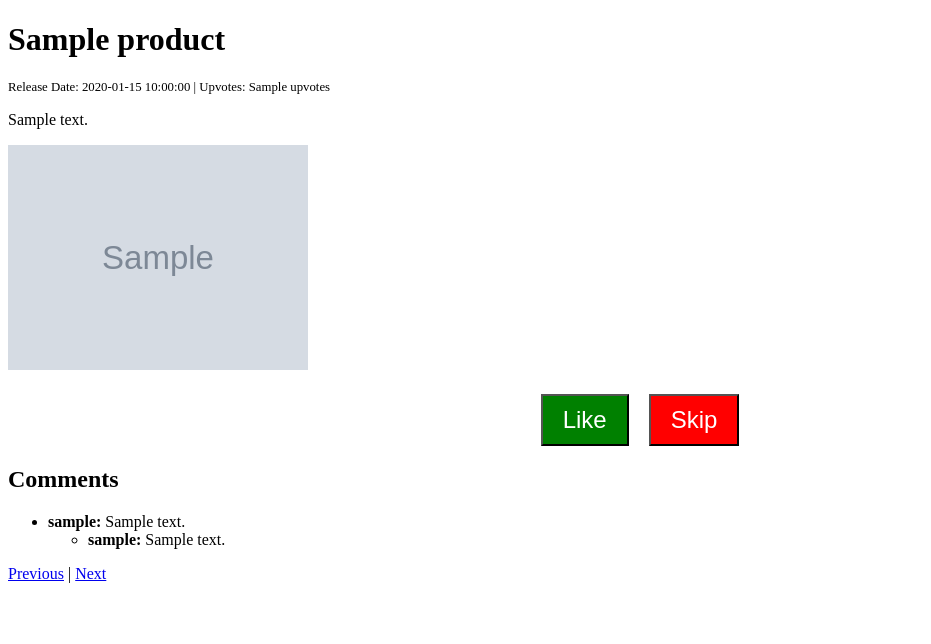
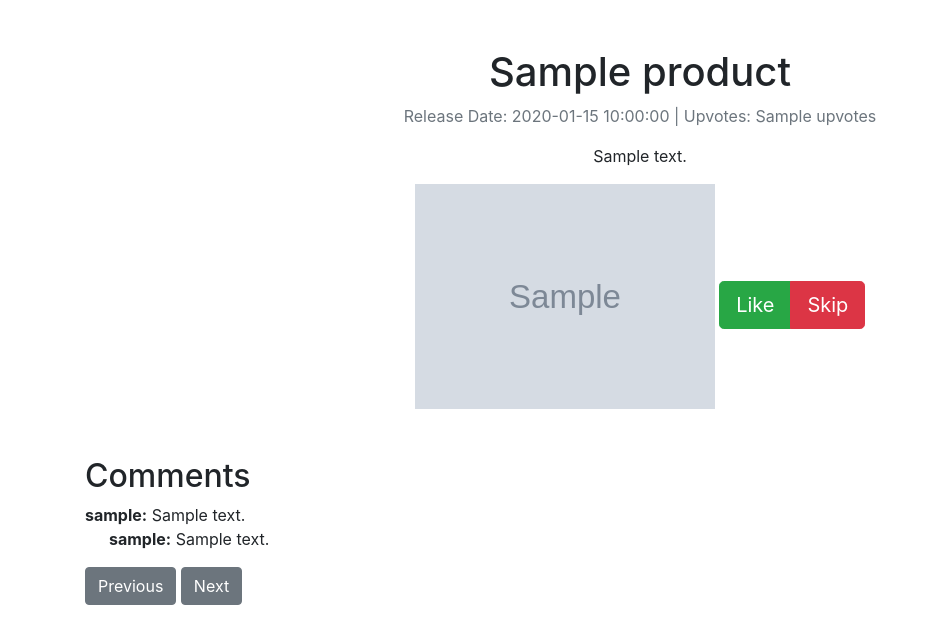
Before and after one commit to namuan/ph-browser, a Flask app: template templates/product.html in a window 1280 px wide. Shown: the top 644 px of the page, without its empty margins (0-931 px from the left). Run offline with Flask 3, Linux system fonts and the light colour scheme; the template is opened without the code that fills it: most values are stand-ins (such as "Sample title", 1, 10 or a date in 2020); grey boxes marked "Sample" are stand-in pictures; parts of the project's set-up code (start-up, migrations or seed data) failed here and were passed over; some libraries are stand-ins or nearby versions.

Commit message:
feat: style product page using Bootstrap for improved UI and layout

```diff
--- a/templates/product.html
+++ b/templates/product.html
@@ -5,23 +5,26 @@
     <meta name="viewport" content="width=device-width, initial-scale=1.0">
     <title>Product Details</title>
     <meta http-equiv="refresh" content="30">
+    <link href="https://stackpath.bootstrapcdn.com/bootstrap/4.5.2/css/bootstrap.min.css" rel="stylesheet">
 </head>
-<body>
-    <h1>{{ product['name'] }}</h1>
-    <p style="font-size: 0.8em;">Release Date: {{ product['release_date'] }} | Upvotes: {{ product['upvotes'] }}</p>
-    <p>{{ product['product_description'] }}</p>
-    <img src="{{ product['main_image'] }}" alt="{{ product['name'] }}" style="max-width: 300px;">
-    <div style="display: flex; justify-content: center; margin: 20px 0;">
-        <button type="button" onclick="likeProduct()" style="background-color: green; color: white; font-size: 1.5em; padding: 10px 20px; margin-right: 10px;">Like</button>
-        <button type="button" onclick="skipProduct()" style="background-color: red; color: white; font-size: 1.5em; padding: 10px 20px; margin-left: 10px;">Skip</button>
+<body class="container mt-5">
+    <div class="text-center">
+        <h1>{{ product['name'] }}</h1>
+        <p class="text-muted">Release Date: {{ product['release_date'] }} | Upvotes: {{ product['upvotes'] }}</p>
+        <p>{{ product['product_description'] }}</p>
+        <img src="{{ product['main_image'] }}" alt="{{ product['name'] }}" class="img-fluid" style="max-width: 300px;">
+        <div class="btn-group mt-3" role="group">
+            <button type="button" onclick="likeProduct()" class="btn btn-success btn-lg">Like</button>
+            <button type="button" onclick="skipProduct()" class="btn btn-danger btn-lg">Skip</button>
+        </div>
     </div>
-    <h2>Comments</h2>
-    <ul>
+    <h2 class="mt-5">Comments</h2>
+    <ul class="list-unstyled">
         {% for comment in product['comments'] %}
-            <li>
+            <li class="mb-3">
                 <strong>{{ comment['user_name'] }}:</strong> {{ comment['comment'] }}
                 {% if comment['replies'] %}
-                    <ul>
+                    <ul class="list-unstyled ml-4">
                         {% for reply in comment['replies'] %}
                             <li><strong>{{ reply['user_name'] }}:</strong> {{ reply['comment'] }}</li>
                         {% endfor %}
@@ -30,7 +33,10 @@
             </li>
         {% endfor %}
     </ul>
-    <a href="/previous">Previous</a> | <a href="/next">Next</a>
+    <div class="mt-3">
+        <a href="/previous" class="btn btn-secondary">Previous</a>
+        <a href="/next" class="btn btn-secondary">Next</a>
+    </div>
 <script>
     function likeProduct() {
         fetch('/like', { method: 'POST' })
```
